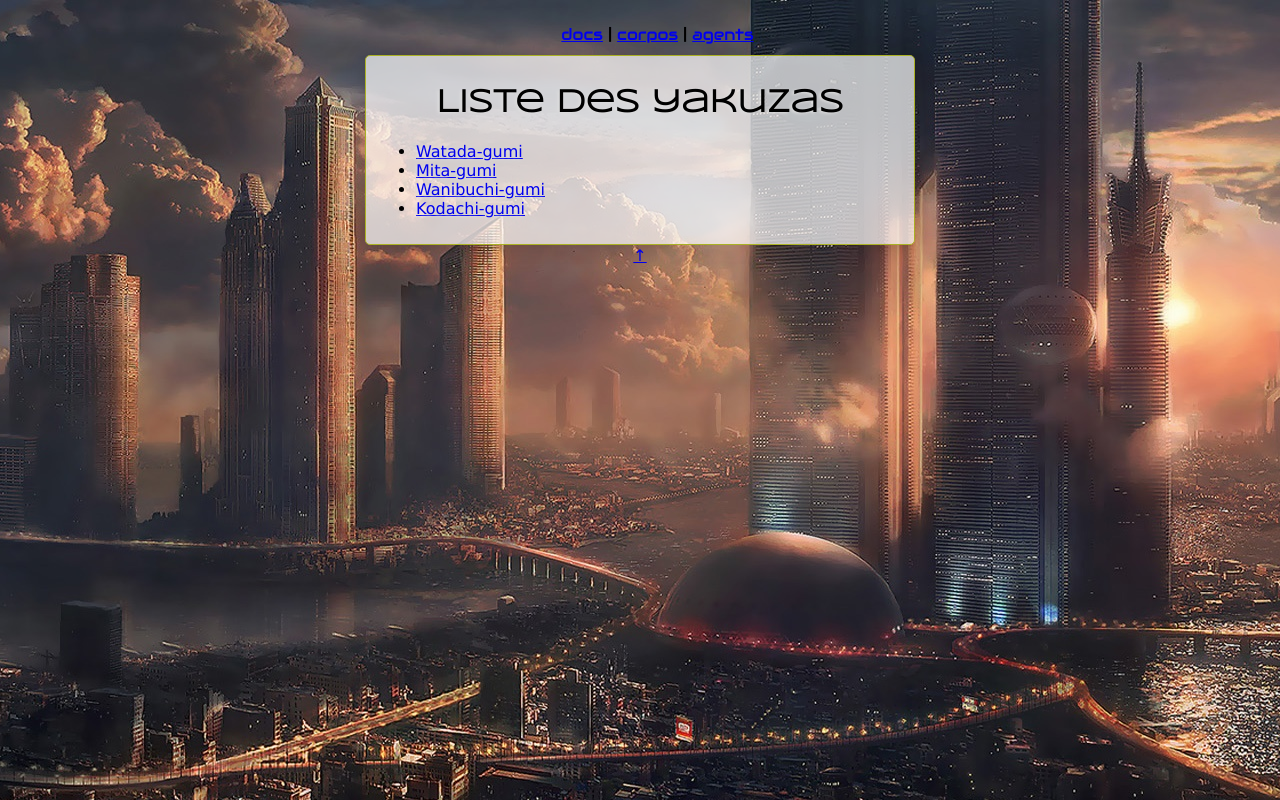
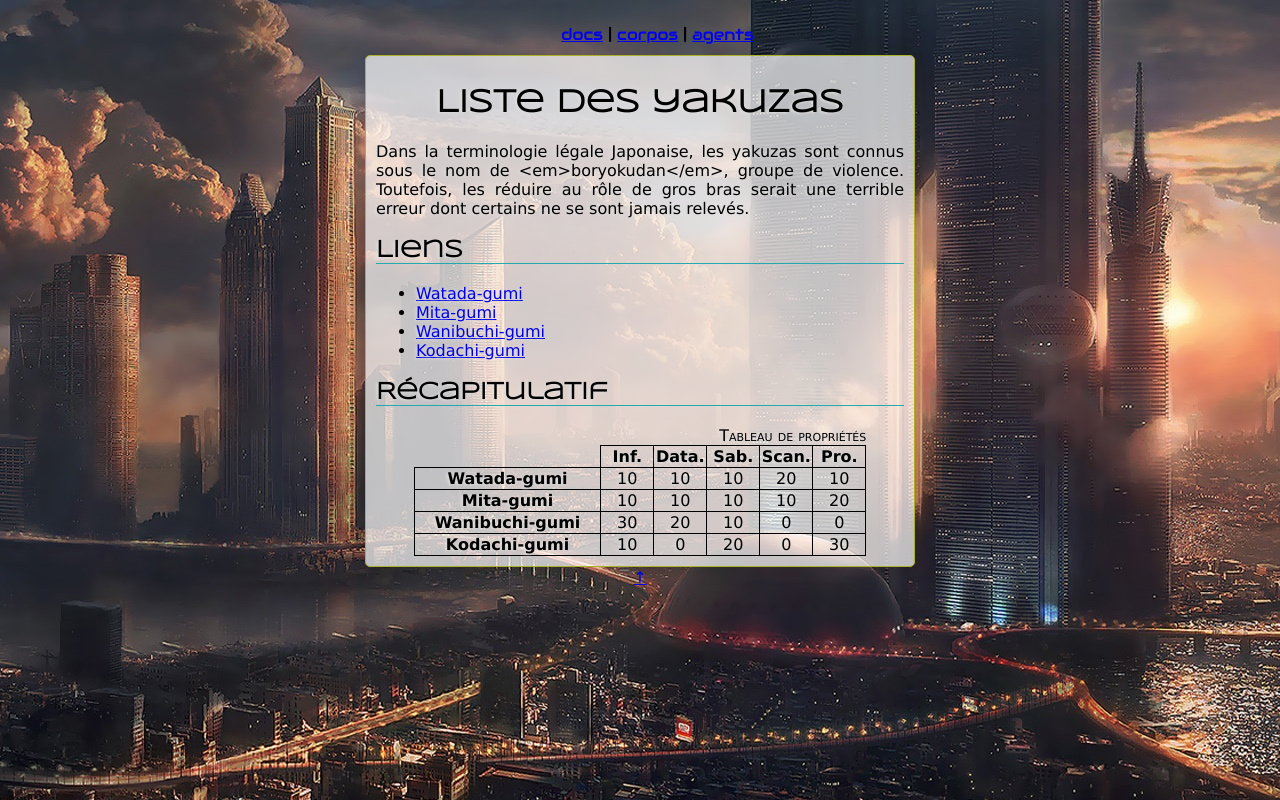
Before and after one commit to Neamar/old-Corporate, a Django app: page /agents/yakuzas/ in a window 1280 px wide. Run offline with Django 3.2, Linux system fonts and the light colour scheme; data comes from the database, SQL or seed files in the repository; parts of the project's set-up code (start-up, migrations or seed data) failed here and were passed over.

Commit message:
Tableau de propriété

```diff
--- a/agents/models.py
+++ b/agents/models.py
@@ -1,17 +1,28 @@
 from django.db import models
 from corporate.models import AbleEntity
+
+AGENT_STATES = (
+	('dead', 'mort'),
+	('at_war', 'en guerre'),
+	('closed', 'clos'),
+)
 
 class Agent(AbleEntity):
 	class Meta:
 		abstract = True
 	friend = models.CharField(max_length="200", null=True, blank=True)
 	foe = models.CharField(max_length="200", null=True, blank=True)
+	state = models.CharField(max_length="10", null=True, blank=True, choices=AGENT_STATES)
 
 class Fixer(Agent):
-	pass
+	states = ('alive', 'dead')
+	def get_state(self):
+		if(self.state == ''):
+			return states[0]
 
 class Yakuza(Agent):
-	pass
+	def at_war(self):
+		return (self.state == 'at_war')
 
 class Agency(Agent):
 	pass
--- a/corporate/static/style.css
+++ b/corporate/static/style.css
@@ -11,6 +11,36 @@
 p.right
 {
    text-align:right;
+}
+
+table
+{
+   margin:auto;
+   border-collapse:collapse;
+}
+
+table caption
+{
+   text-align:right;
+   font-variant:small-caps;
+}
+tr, td, th
+{
+   border:1px solid black;
+   text-align:center;
+   min-width:50px;
+}
+
+th:first-child
+{
+   border-top:1px solid transparent;
+   border-left:1px solid transparent;
+}
+
+td:first-child
+{
+   font-weight:bold;
+   padding:0 20px;
 }
 
 #wrapper
--- /dev/null
+++ b/corporate/templatetags/display_description.py
@@ -0,0 +1,15 @@
+# coding=utf8
+from django import template
+from agents.models import Yakuza, Agency, Fixer
+from corpos.models import Corporation
+
+register = template.Library()
+
+@register.simple_tag
+def display_description(item):
+	if item == 'fixer':
+		return "Peu de contacts sont aussi importants pour les corpos que les Fixers &ndash; et, fort heureusement, ceux-ci sont faciles à trouver. Après tout, si les gens ne savent pas les trouver, ils n'ont pas de business. <em>Ergo</em>, voici la liste des fixers de Neo-Tokyo."
+	if item == 'yakuza':
+		return "Dans la terminologie légale Japonaise, les yakuzas sont connus sous le nom de <em>boryokudan</em>, groupe de violence. Toutefois, les réduire au rôle de gros bras serait une terrible erreur dont certains ne se sont jamais relevés."
+	if item == 'agency':
+		return "On pourrait attendre des agences gouvernementales une probité sans faille et une fidélité à toute épreuve. S'il n'y a pas grand chose à redire sur ce second point, le premier est plus complexe, et graisser la patte de quelques employés est une nécessité récurrente."
--- /dev/null
+++ b/corporate/templatetags/display_entities.py
@@ -0,0 +1,42 @@
+from django import template
+from corporate.models import Entity
+from agents.models import Yakuza, Fixer, Agency
+from corpos.models import Corporation
+
+register = template.Library()
+
+@register.inclusion_tag('tags/display_entities.html')
+def display_entities(entities):
+	# Handle case with only one item
+	if isinstance(entities, Entity):
+		items = (entities,)
+	else:
+		items = entities
+
+	# Which attributes should be displayed?
+	item_sample = items[0]
+	if isinstance(item_sample, (Yakuza, Agency, Fixer)):
+		attributes = (
+			('capacity_information', 'Inf.'),
+			('capacity_datasteal', 'Data.'),
+			('capacity_sabotage', 'Sab.'),
+			('capacity_scandal', 'Scan.'),
+			('capacity_protection', 'Pro.'),
+		)
+	if isinstance(item_sample, (Corporation)):
+		attributes = (
+			('capacity_information', 'Inf.'),
+			('capacity_datasteal', 'Data.'),
+			('capacity_sabotage', 'Sab.'),
+			('capacity_scandal', 'Scan.'),
+		)
+
+	# Compute attributes
+	displayable_items = []
+	for item in items:
+		displayable_item = [item]
+		for attribute in attributes:
+			displayable_item.append(getattr(item, attribute[0]))
+		displayable_items.append(displayable_item)
+
+	return {'items': displayable_items, 'attributes': attributes}
--- a/templates/agents/agency_detail.html
+++ b/templates/agents/agency_detail.html
@@ -10,6 +10,8 @@
 	{{ agency.capacity_sabotage }} /
 	{{ agency.capacity_scandal }} /
 	{{ agency.capacity_protection }}</p>
+	<p><strong>Alliés</strong> : {{ agency.friend }}</p>
+	<p><strong>Ennemis</strong> : {{ agency.foe }}</p>
 
 	{{ agency.description|markdown }}
 {% endblock %}
--- a/templates/agents/yakuza_list.html
+++ b/templates/agents/yakuza_list.html
@@ -3,9 +3,17 @@
 {% block h1 %}Liste des yakuzas{% endblock %}
 
 {% block content %}
+{% load display_description %}
+{% display_description "yakuza" %}
+<h2>Liens</h2>
 <ul>
 {% for yakuza in yakuza_list %}
 	<li><a href="/agents/yakuzas/{{ yakuza.slug }}" title="{{ yakuza.get_capacity_display }}">{{ yakuza.name }}</a></li>
 {% endfor %}
 </ul>
+
+<h2>Récapitulatif</h2>
+{% load display_entities %}
+{% display_entities yakuza_list %}
+
 {% endblock %}
--- a/templates/corpos/corporation_list.html
+++ b/templates/corpos/corporation_list.html
@@ -12,10 +12,15 @@
 Toutes sont prêtes à se sauter à la gorge, que ce soit sous un prétexte d’honneur, de politique ou de bilan de fin de
 trimestre pour tenter de s’emparer du trésor inestimable qu’est Neo-Tokyo.</p>
 
+<h2>Liens</h2>
 <ul>
 {% for corporation in corporation_list %}
 	<li><a href="/corpos/{{ corporation.slug}}" title="{{ corporation.get_capacity_display }}">{{ corporation.name }}</a></li>
 {% endfor %}
 </ul>
 
+<h2>Récapitulatif</h2>
+{% load display_entities %}
+{% display_entities corporation_list %}
+
 {% endblock %}
--- /dev/null
+++ b/templates/tags/display_entities.html
@@ -0,0 +1,20 @@
+<table class="prop_table">
+	<caption>Tableau de propriétés</caption>
+	<thead>
+		<tr>
+		<th></th>
+		{% for attribute in attributes %}
+			<th>{{ attribute.1 }}</th>
+		{% endfor %}
+		</tr>
+	</thead>
+	<tbody>
+	{% for item in items %}
+		<tr>
+		{% for property in item %}
+			<td>{{ property }}</td>
+		{% endfor %}
+		</tr>
+	{% endfor %}
+	</tbody>
+</table>
```
Also changed, not shown: templates/agents/agency_list.html (+8 -0 lines), templates/agents/agent_list.html (+5 -3 lines), templates/agents/yakuza_detail.html (+7 -0 lines), corporate/templatetags/__init__.py (added).
